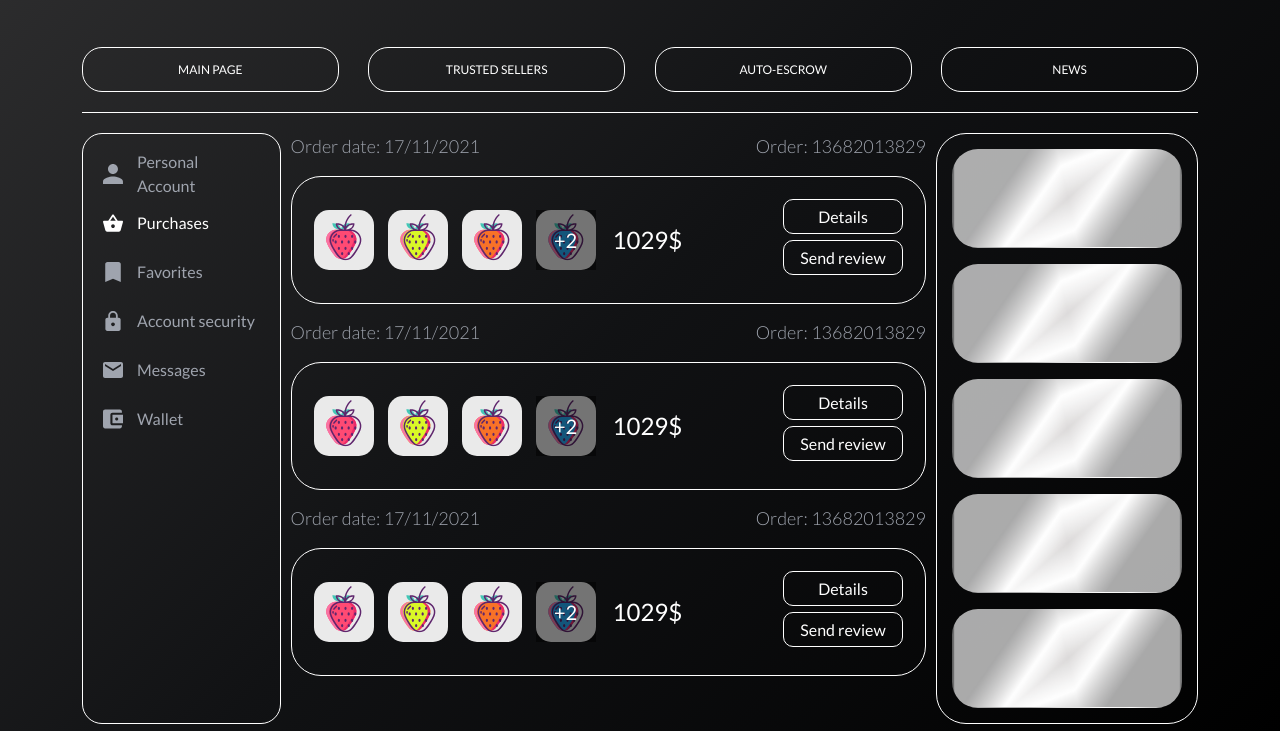
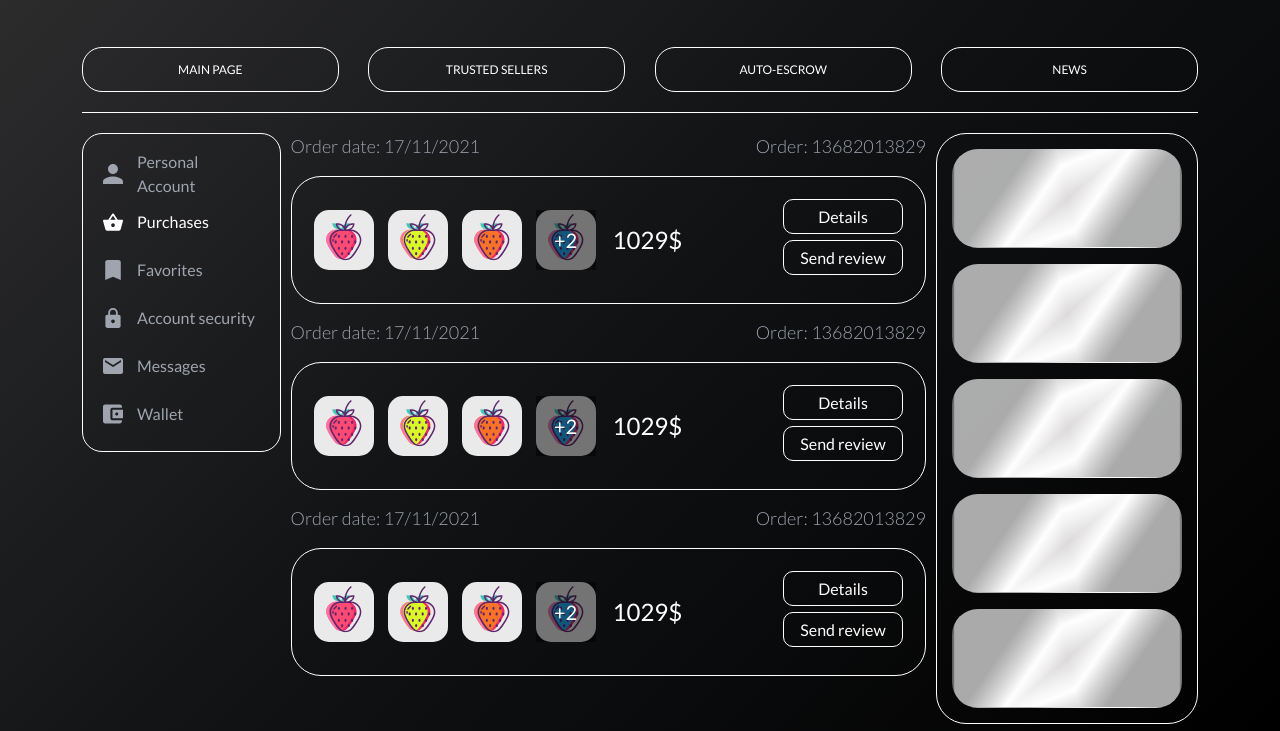
Before and after one commit to whytdan/styx_layout, a plain HTML site: page details.html in a window 1280 px wide. Shown: the part 117-848 px from the top of the page. Drawn offline with nearby package versions, Linux system fonts and the light colour scheme.

Commit message:
fix side panel

```diff
--- a/styles/styles.scss
+++ b/styles/styles.scss
@@ -140,7 +140,7 @@ main {
 
 .side_panel {
   width: 230px;
-  height: auto;
+  height: 319px;
   border: 1px solid var(--primary);
   border-radius: 20px;
   padding: 27px 20px;
```
Also changed, not shown: styles/styles.css, 1 other file.
